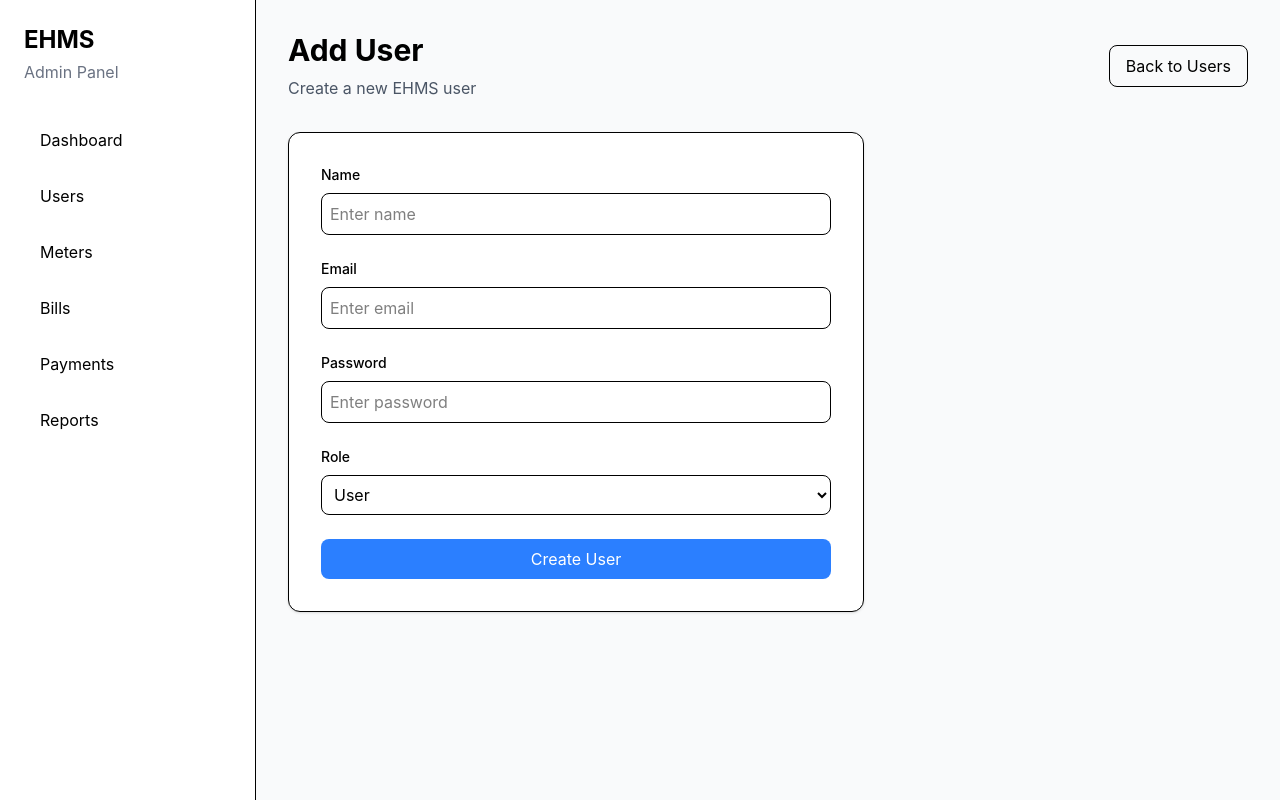
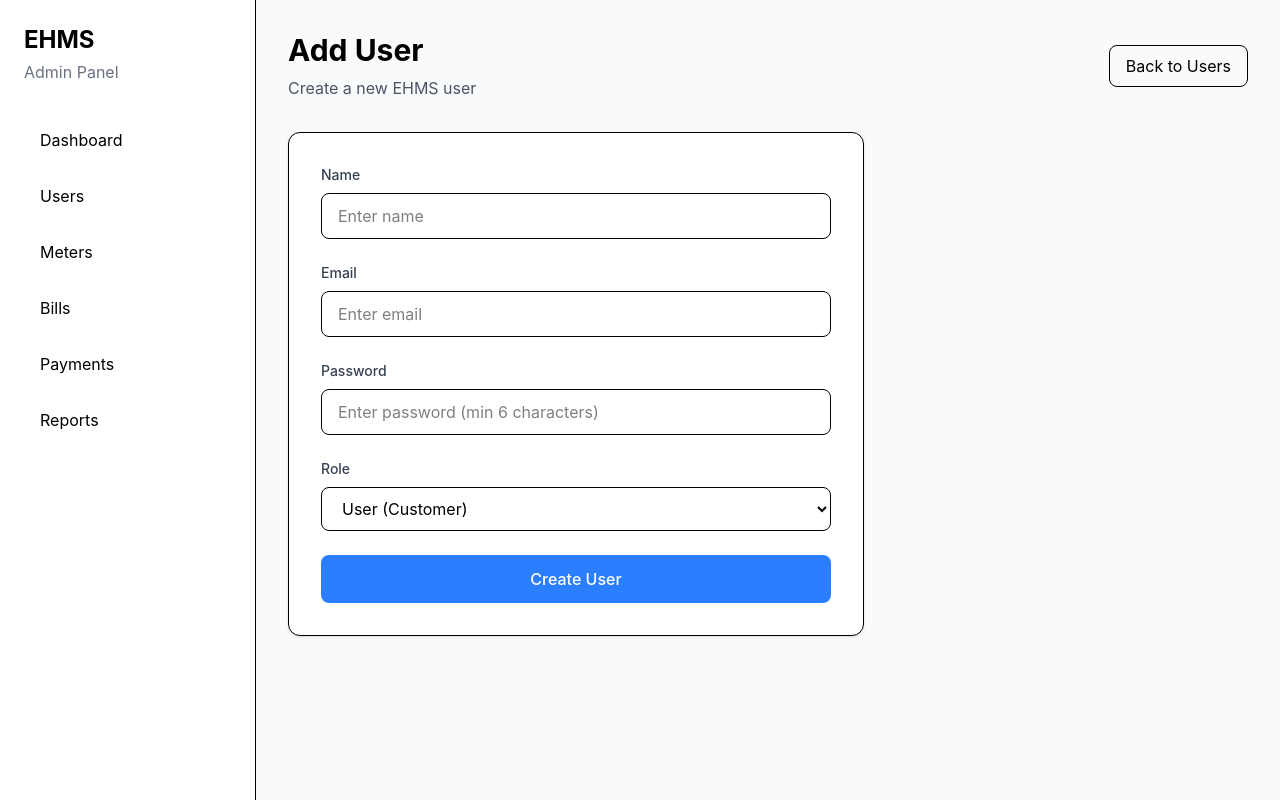
Before and after one commit to Jalaj-oss/ECM, a React (Vite) app in the folder frontend/: page /admin/users/add in a window 1280 px wide. Built offline with nearby package versions, Linux system fonts and the light colour scheme; no server answers; sample sign-in values are in the browser's storage.

Commit message:
fix AddUser and EditUser form event types and UX

```diff
--- a/frontend/src/components/admin/AddUser.tsx
+++ b/frontend/src/components/admin/AddUser.tsx
@@ -1,4 +1,4 @@
-import { useState, type SubmitEvent } from "react";
+import { useState, type FormEvent } from "react";
 import { useNavigate } from "react-router-dom";
 import AdminSidebar from "../../components/admin/AdminSidebar";
 import API_URL from "../../config/api";
@@ -12,12 +12,13 @@ const AddUser = () => {
   const [role, setRole] = useState<"user" | "admin">("user");
 
   const [error, setError] = useState("");
+  const [success, setSuccess] = useState("");
   const [loading, setLoading] = useState(false);
 
-  const handleSubmit = async (e: SubmitEvent<HTMLFormElement>) => {
+  const handleSubmit = async (e: FormEvent<HTMLFormElement>) => {
     e.preventDefault();
-
     setError("");
+    setSuccess("");
 
     if (!name || !email || !password) {
       setError("All fields are required");
@@ -60,11 +61,18 @@ const AddUser = () => {
         return;
       }
 
-      alert("User created successfully");
+      setSuccess("User created successfully! Redirecting...");
 
-      navigate("/admin/users");
-    } catch (error) {
-      console.error("Create user error:", error);
+      setName("");
+      setEmail("");
+      setPassword("");
+      setRole("user");
+
+      setTimeout(() => {
+        navigate("/admin/users");
+      }, 1000);
+    } catch (err) {
+      console.error("Create user error:", err);
       setError("Unable to connect to server");
     } finally {
       setLoading(false);
@@ -79,16 +87,13 @@ const AddUser = () => {
         <div className="flex items-center justify-between">
           <div>
             <h1 className="text-3xl font-bold">Add User</h1>
-
-            <p className="mt-2 text-gray-600">
-              Create a new EHMS user
-            </p>
+            <p className="mt-2 text-gray-600">Create a new EHMS user</p>
           </div>
 
           <button
             type="button"
             onClick={() => navigate("/admin/users")}
-            className="rounded-lg border px-4 py-2 hover:bg-gray-100"
+            className="rounded-lg border px-4 py-2 hover:bg-gray-100 transition"
           >
             Back to Users
           </button>
@@ -96,80 +101,80 @@ const AddUser = () => {
 
         <div className="mt-8 max-w-xl rounded-xl border bg-white p-8 shadow-sm">
           <form onSubmit={handleSubmit} className="space-y-6">
-
             <div>
-              <label className="block text-sm font-medium">
+              <label className="block text-sm font-medium text-gray-700">
                 Name
               </label>
-
               <input
                 type="text"
                 value={name}
                 onChange={(e) => setName(e.target.value)}
                 placeholder="Enter name"
-                className="mt-2 w-full rounded-lg border p-2"
+                required
+                className="mt-2 w-full rounded-lg border px-4 py-2.5 outline-none focus:border-blue-500"
               />
             </div>
 
             <div>
-              <label className="block text-sm font-medium">
+              <label className="block text-sm font-medium text-gray-700">
                 Email
               </label>
-
               <input
                 type="email"
                 value={email}
                 onChange={(e) => setEmail(e.target.value)}
                 placeholder="Enter email"
-                className="mt-2 w-full rounded-lg border p-2"
+                required
+                className="mt-2 w-full rounded-lg border px-4 py-2.5 outline-none focus:border-blue-500"
               />
             </div>
 
             <div>
-              <label className="block text-sm font-medium">
+              <label className="block text-sm font-medium text-gray-700">
                 Password
               </label>
-
               <input
                 type="password"
                 value={password}
                 onChange={(e) => setPassword(e.target.value)}
-                placeholder="Enter password"
-                className="mt-2 w-full rounded-lg border p-2"
+                placeholder="Enter password (min 6 characters)"
+                minLength={6}
+                required
+                className="mt-2 w-full rounded-lg border px-4 py-2.5 outline-none focus:border-blue-500"
               />
             </div>
 
             <div>
-              <label className="block text-sm font-medium">
+              <label className="block text-sm font-medium text-gray-700">
                 Role
               </label>
-
               <select
                 value={role}
                 onChange={(e) =>
                   setRole(e.target.value as "user" | "admin")
                 }
-                className="mt-2 w-full rounded-lg border p-2"
+                className="mt-2 w-full rounded-lg border px-4 py-2.5 outline-none focus:border-blue-500 bg-white"
               >
-                <option value="user">User</option>
+                <option value="user">User (Customer)</option>
                 <option value="admin">Admin</option>
               </select>
             </div>
 
             {error && (
-              <p className="text-sm text-red-500">
-                {error}
-              </p>
+              <p className="text-sm font-medium text-red-500">{error}</p>
+            )}
+
+            {success && (
+              <p className="text-sm font-medium text-green-600">{success}</p>
             )}
 
             <button
               type="submit"
               disabled={loading}
-              className="w-full rounded-lg bg-blue-500 py-2 text-white hover:bg-blue-600 disabled:cursor-not-allowed disabled:opacity-50"
+              className="w-full rounded-lg bg-blue-500 py-3 font-medium text-white hover:bg-blue-600 transition disabled:cursor-not-allowed disabled:opacity-50"
             >
-              {loading ? "Creating..." : "Create User"}
+              {loading ? "Creating User..." : "Create User"}
             </button>
-
           </form>
         </div>
       </main>
--- a/frontend/src/components/admin/EditUser.tsx
+++ b/frontend/src/components/admin/EditUser.tsx
@@ -1,17 +1,9 @@
-import { useEffect, useState, type SubmitEvent } from "react";
+import { useEffect, useState, type FormEvent } from "react";
 import { useNavigate, useParams } from "react-router-dom";
 import AdminSidebar from "../../components/admin/AdminSidebar";
 import API_URL from "../../config/api";
 
-// interface User {
-//   id: number;
-//   name: string;
-//   email: string;
-//   role: "admin" | "user";
-// }
-
 const EditUser = () => {
-
   const { id } = useParams();
   const navigate = useNavigate();
 
@@ -22,6 +14,7 @@ const EditUser = () => {
   const [loading, setLoading] = useState(true);
   const [saving, setSaving] = useState(false);
   const [error, setError] = useState("");
+  const [success, setSuccess] = useState("");
 
   // Load existing user
   useEffect(() => {
@@ -34,14 +27,11 @@ const EditUser = () => {
           return;
         }
 
-        const response = await fetch(
-          `${API_URL}/api/users/${id}`,
-          {
+        const response = await fetch(`${API_URL}/api/users/${id}`, {
           headers: {
             Authorization: `Bearer ${token}`,
           },
-          }
-        );
+        });
 
         const data = await response.json();
 
@@ -53,8 +43,8 @@ const EditUser = () => {
         setName(data.user.name);
         setEmail(data.user.email);
         setRole(data.user.role);
-      } catch (error) {
-        console.error("Fetch user error:", error);
+      } catch (err) {
+        console.error("Fetch user error:", err);
         setError("Unable to connect to server");
       } finally {
         setLoading(false);
@@ -64,10 +54,10 @@ const EditUser = () => {
     fetchUser();
   }, [id, navigate]);
 
-  const handleSubmit = async (e: SubmitEvent<HTMLFormElement>) => {
+  const handleSubmit = async (e: FormEvent<HTMLFormElement>) => {
     e.preventDefault();
-
     setError("");
+    setSuccess("");
 
     if (!name || !email) {
       setError("Name and email are required");
@@ -84,9 +74,7 @@ const EditUser = () => {
         return;
       }
 
-      const response = await fetch(
-        `${API_URL}/api/users/${id}`,
-        {
+      const response = await fetch(`${API_URL}/api/users/${id}`, {
         method: "PUT",
         headers: {
           "Content-Type": "application/json",
@@ -97,8 +85,7 @@ const EditUser = () => {
           email,
           role,
         }),
-        }
-      );
+      });
 
       const data = await response.json();
 
@@ -107,25 +94,25 @@ const EditUser = () => {
         return;
       }
 
-      alert("User updated successfully");
+      setSuccess("User updated successfully! Redirecting...");
 
+      setTimeout(() => {
         navigate(`/admin/users/${id}`);
-    } catch (error) {
-      console.error("Update user error:", error);
+      }, 1000);
+    } catch (err) {
+      console.error("Update user error:", err);
       setError("Unable to connect to server");
     } finally {
       setSaving(false);
     }
   };
 
-
   if (loading) {
     return (
       <div className="flex min-h-screen bg-gray-50">
         <AdminSidebar />
-
         <main className="flex-1 p-8">
-          <p className="text-gray-500">Loading user...</p>
+          <p className="text-gray-500">Loading user details...</p>
         </main>
       </div>
     );
@@ -139,16 +126,13 @@ const EditUser = () => {
         <div className="flex items-center justify-between">
           <div>
             <h1 className="text-3xl font-bold">Edit User</h1>
-
-            <p className="mt-2 text-gray-600">
-              Update user information
-            </p>
+            <p className="mt-2 text-gray-600">Update user information</p>
           </div>
 
           <button
             type="button"
             onClick={() => navigate(`/admin/users/${id}`)}
-            className="rounded-lg border px-4 py-2 hover:bg-gray-100"
+            className="rounded-lg border px-4 py-2 hover:bg-gray-100 transition"
           >
             Back to User
           </button>
@@ -156,62 +140,62 @@ const EditUser = () => {
 
         <div className="mt-8 max-w-xl rounded-xl border bg-white p-8 shadow-sm">
           <form onSubmit={handleSubmit} className="space-y-6">
-
             <div>
-              <label className="block text-sm font-medium">
+              <label className="block text-sm font-medium text-gray-700">
                 Name
               </label>
-
               <input
                 type="text"
                 value={name}
                 onChange={(e) => setName(e.target.value)}
-                className="mt-2 w-full rounded-lg border p-2"
+                required
+                className="mt-2 w-full rounded-lg border px-4 py-2.5 outline-none focus:border-blue-500"
               />
             </div>
 
             <div>
-              <label className="block text-sm font-medium">
+              <label className="block text-sm font-medium text-gray-700">
                 Email
               </label>
-
               <input
                 type="email"
                 value={email}
                 onChange={(e) => setEmail(e.target.value)}
-                className="mt-2 w-full rounded-lg border p-2"
+                required
+                className="mt-2 w-full rounded-lg border px-4 py-2.5 outline-none focus:border-blue-500"
               />
             </div>
 
             <div>
-              <label className="block text-sm font-medium">
+              <label className="block text-sm font-medium text-gray-700">
                 Role
               </label>
-
               <select
                 value={role}
                 onChange={(e) =>
                   setRole(e.target.value as "admin" | "user")
                 }
-                className="mt-2 w-full rounded-lg border p-2"
+                className="mt-2 w-full rounded-lg border px-4 py-2.5 outline-none focus:border-blue-500 bg-white"
               >
-                <option value="user">User</option>
+                <option value="user">User (Customer)</option>
                 <option value="admin">Admin</option>
               </select>
             </div>
 
             {error && (
-              <p className="text-sm text-red-500">
-                {error}
-              </p>
+              <p className="text-sm font-medium text-red-500">{error}</p>
+            )}
+
+            {success && (
+              <p className="text-sm font-medium text-green-600">{success}</p>
             )}
 
             <button
               type="submit"
               disabled={saving}
-              className="w-full rounded-lg bg-blue-500 py-2 text-white hover:bg-blue-600 disabled:opacity-50"
+              className="w-full rounded-lg bg-blue-500 py-3 font-medium text-white hover:bg-blue-600 transition disabled:opacity-50"
             >
-              {saving ? "Saving..." : "Save Changes"}
+              {saving ? "Saving Changes..." : "Save Changes"}
             </button>
           </form>
         </div>
```
Lines whose indentation alone changed are shown as unchanged.
